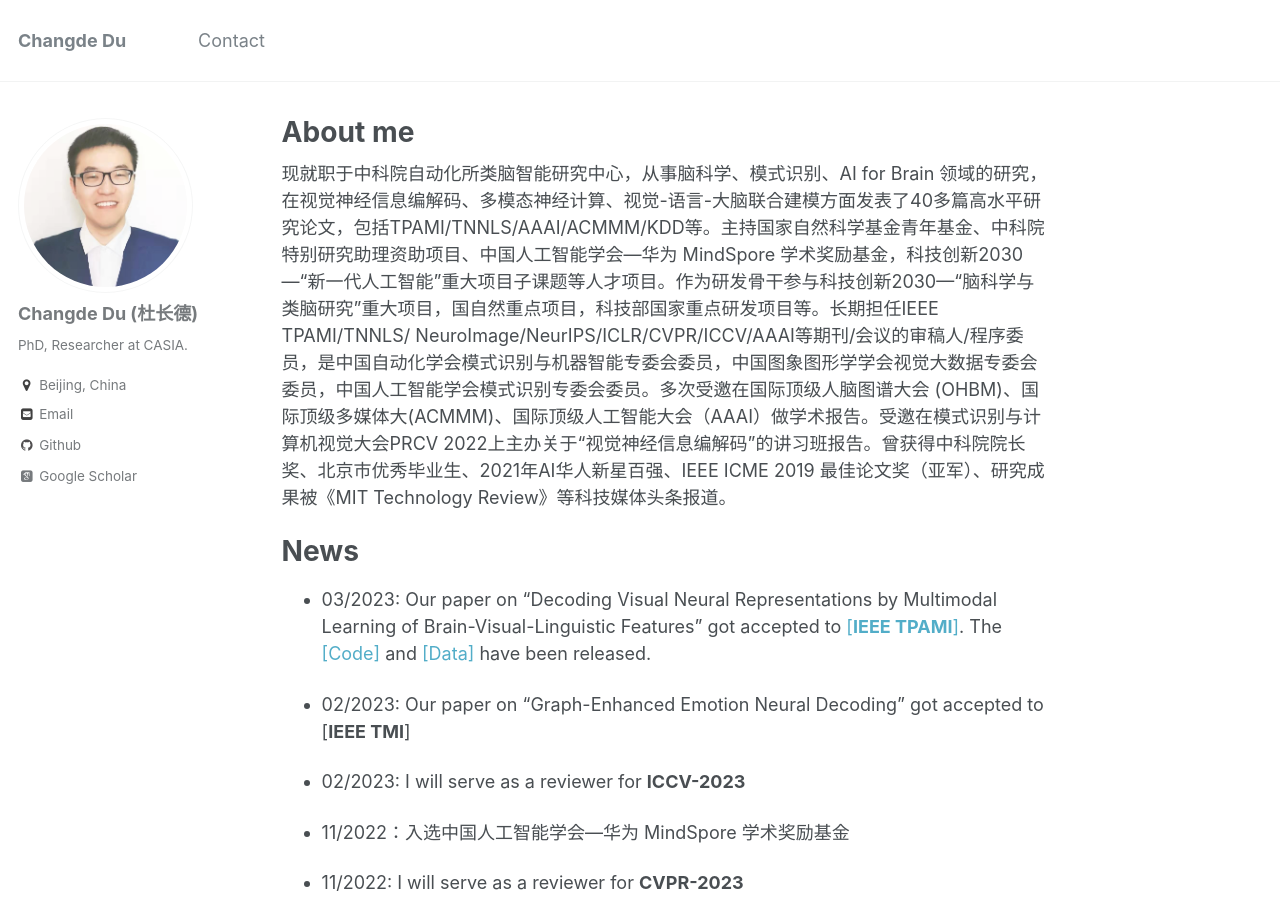
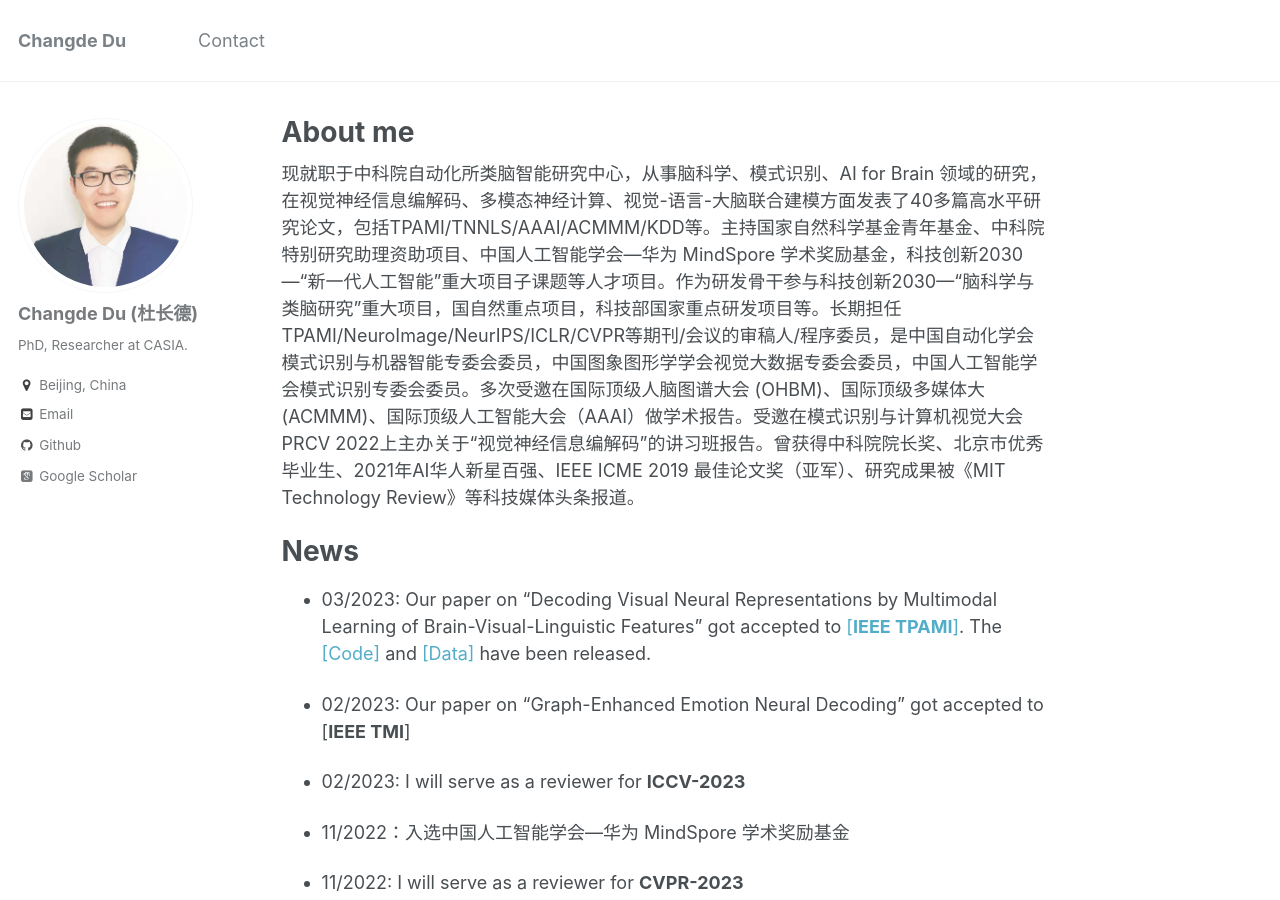
Before and after one commit to ChangdeDu/changdedu.github.io, a Jekyll site: the page built from _pages/about.md, in a window 1280 px wide and 900 px high. Built offline with Jekyll 4.4.1, drawn with Linux system fonts in a browser that asks for light colours; some web fonts are replaced.

Commit message:
Update about.md

```diff
--- a/_pages/about.md
+++ b/_pages/about.md
@@ -8,7 +8,7 @@ redirect_from:
   - /about.html
 ---
 
-现就职于中科院自动化所类脑智能研究中心，从事脑科学、模式识别、AI for Brain 领域的研究，在视觉神经信息编解码、多模态神经计算、视觉-语言-大脑联合建模方面发表了40多篇高水平研究论文，包括TPAMI/TNNLS/AAAI/ACMMM/KDD等。主持国家自然科学基金青年基金、中科院特别研究助理资助项目、中国人工智能学会—华为 MindSpore 学术奖励基金，科技创新2030—“新一代人工智能”重大项目子课题等人才项目。作为研发骨干参与科技创新2030—“脑科学与类脑研究”重大项目，国自然重点项目，科技部国家重点研发项目等。长期担任IEEE TPAMI/TNNLS/ NeuroImage/NeurIPS/ICLR/CVPR/ICCV/AAAI等期刊/会议的审稿人/程序委员，是中国自动化学会模式识别与机器智能专委会委员，中国图象图形学学会视觉大数据专委会委员，中国人工智能学会模式识别专委会委员。多次受邀在国际顶级人脑图谱大会 (OHBM)、国际顶级多媒体大(ACMMM)、国际顶级人工智能大会（AAAI）做学术报告。受邀在模式识别与计算机视觉大会PRCV 2022上主办关于“视觉神经信息编解码”的讲习班报告。曾获得中科院院长奖、北京市优秀毕业生、2021年AI华人新星百强、IEEE ICME 2019 最佳论文奖（亚军）、研究成果被《MIT Technology Review》等科技媒体头条报道。
+现就职于中科院自动化所类脑智能研究中心，从事脑科学、模式识别、AI for Brain 领域的研究，在视觉神经信息编解码、多模态神经计算、视觉-语言-大脑联合建模方面发表了40多篇高水平研究论文，包括TPAMI/TNNLS/AAAI/ACMMM/KDD等。主持国家自然科学基金青年基金、中科院特别研究助理资助项目、中国人工智能学会—华为 MindSpore 学术奖励基金，科技创新2030—“新一代人工智能”重大项目子课题等人才项目。作为研发骨干参与科技创新2030—“脑科学与类脑研究”重大项目，国自然重点项目，科技部国家重点研发项目等。长期担任TPAMI/NeuroImage/NeurIPS/ICLR/CVPR等期刊/会议的审稿人/程序委员，是中国自动化学会模式识别与机器智能专委会委员，中国图象图形学学会视觉大数据专委会委员，中国人工智能学会模式识别专委会委员。多次受邀在国际顶级人脑图谱大会 (OHBM)、国际顶级多媒体大(ACMMM)、国际顶级人工智能大会（AAAI）做学术报告。受邀在模式识别与计算机视觉大会PRCV 2022上主办关于“视觉神经信息编解码”的讲习班报告。曾获得中科院院长奖、北京市优秀毕业生、2021年AI华人新星百强、IEEE ICME 2019 最佳论文奖（亚军）、研究成果被《MIT Technology Review》等科技媒体头条报道。
 
 
 # News
```
